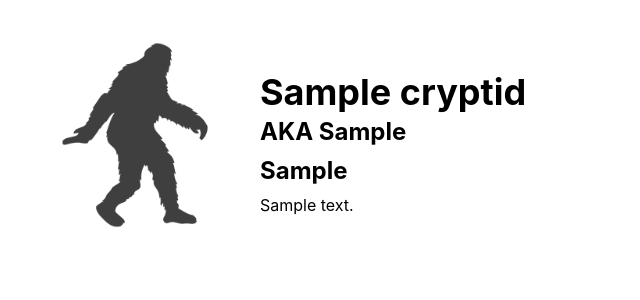
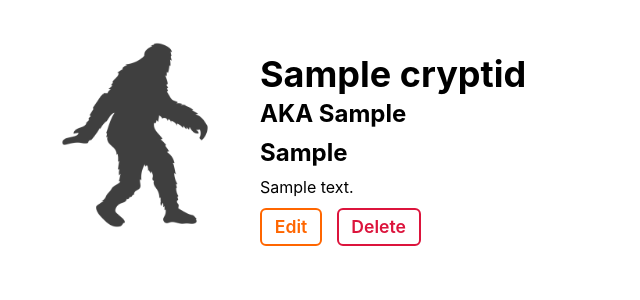
Before and after one commit to jwcrosby/cryptidcollector, a Django app: page /cryptids/1/ in a window 1280 px wide. Shown: the part 59-359 px from the top of the page, without its empty margins (0-640 px from the left). Run offline with Django 3.2, Linux system fonts and the light colour scheme; tables that the repository leaves empty hold one stand-in row (values such as "Sample post").

Commit message:
implement update cryptid functionality

```diff
--- a/main_app/templates/cryptids/detail.html
+++ b/main_app/templates/cryptids/detail.html
@@ -24,6 +24,10 @@
     <h2>AKA {{ cryptid.other }}</h2>
     <h2>{{ cryptid.location }}</h2>
     <p>{{ cryptid.description }}</p>
+    <div class="cryptid-actions">
+      <a href="{% url 'cryptids_update' cryptid.id %}" class="btn warn">Edit</a>
+      <a href="{% url 'cryptids_delete' cryptid.id %}" class="btn danger">Delete</a>
+    </div>
   </div>
 </section>
 
--- a/main_app/urls.py
+++ b/main_app/urls.py
@@ -7,4 +7,6 @@ urlpatterns = [
   path('cryptids/', views.cryptids_index, name='cryptids_index'),
   path('cryptids/<int:cryptid_id>/', views.cryptids_detail, name='cryptids_detail'),
   path('cryptids/create/', views.CryptidCreate.as_view(), name='cryptids_create'),
+  path('cryptids/<int:pk>/update/', views.CryptidUpdate.as_view(), name='cryptids_update'),
+  path('cryptids/<int:pk>/delete/', views.CryptidDelete.as_view(), name='cryptids_delete'),
 ]
--- a/main_app/views.py
+++ b/main_app/views.py
@@ -1,5 +1,5 @@
 from django.shortcuts import render
-from django.views.generic.edit import CreateView
+from django.views.generic.edit import CreateView, UpdateView, DeleteView
 from .models import Cryptid
 
 def home(request):
@@ -19,3 +19,11 @@ def cryptids_detail(request, cryptid_id):
 class CryptidCreate(CreateView):
   model = Cryptid
   fields = '__all__'
+
+class CryptidUpdate(UpdateView):
+  model = Cryptid
+  fields = ['other', 'description', 'location']
+
+class CryptidDelete(DeleteView):
+  model = Cryptid
+  success_url = '/cryptids/'
```
